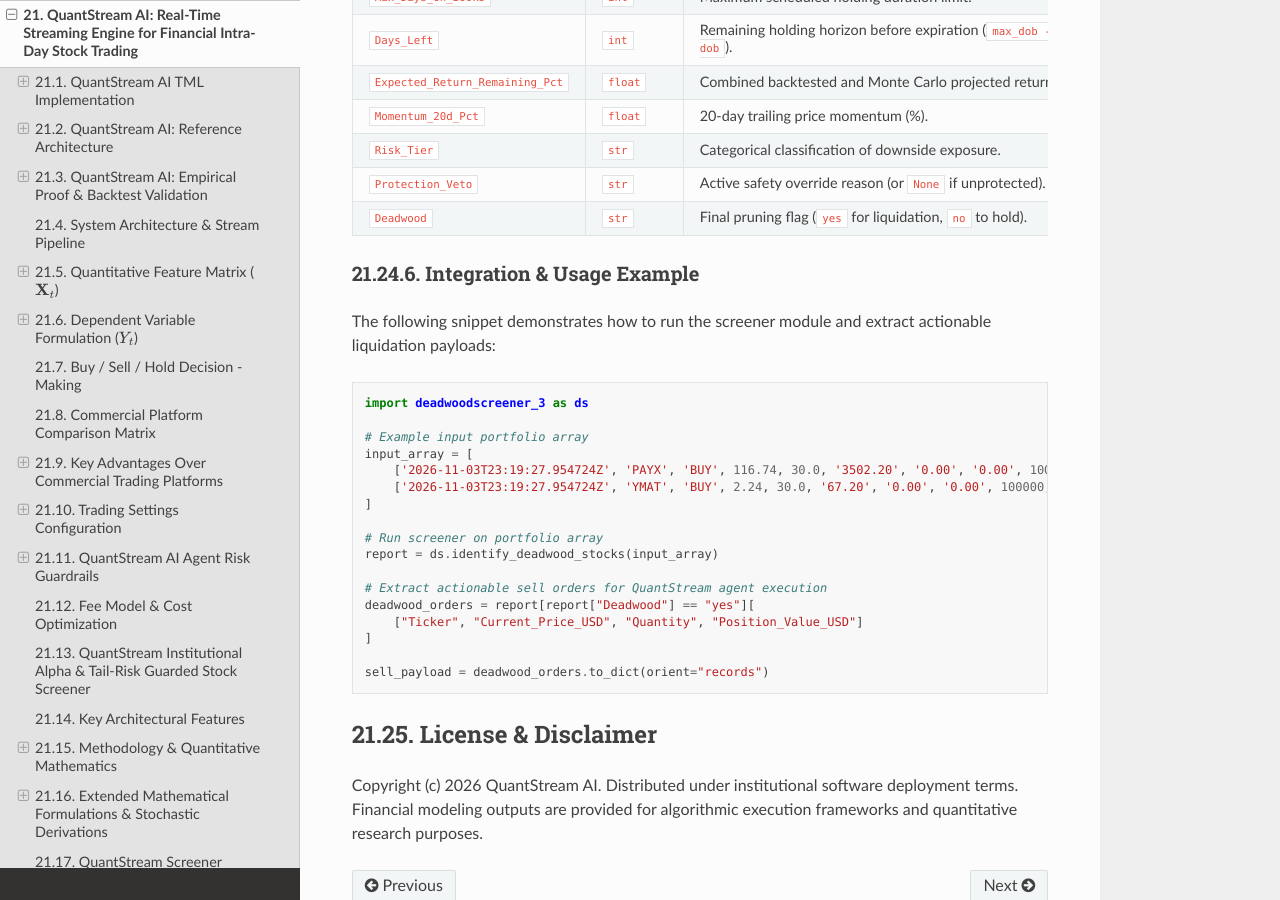
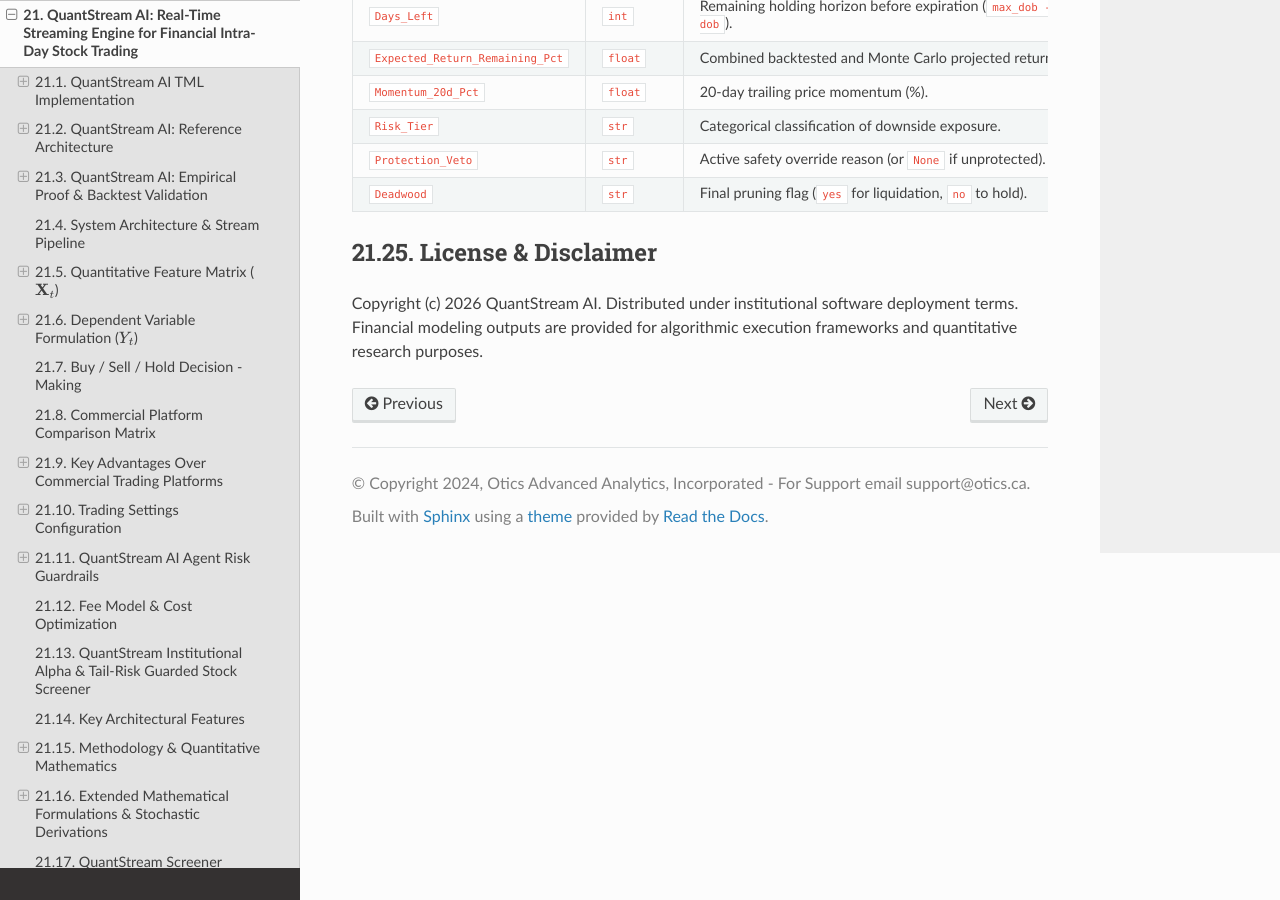
Before and after one commit to smaurice101/readthedocs, a Sphinx documentation site: the page built from docs/source/quantstream.rst, in a window 1280 px wide and 900 px high, scrolled down 29233 px. Built offline with Sphinx 7.4.7 and the Read the Docs theme 3.1.0, drawn with Linux system fonts in a browser that asks for light colours; pages that are not in the unit, such as notebooks, are missing from menus; some of the changed text lies outside the part shown.

Commit message:
Update quantstream.rst

```diff
--- a/docs/source/quantstream.rst
+++ b/docs/source/quantstream.rst
@@ -1239,18 +1239,18 @@
 Key Quantitative Mechanisms
 ---------------------------
 
-1. Vectorized Monte Carlo & Student-t Stress Simulator
+Vectorized Monte Carlo & Student-t Stress Simulator
 ~~~~~~~~~~~~~~~~~~~~~~~~~~~~~~~~~~~~~~~~~~~~~~~~~~~~~~
 Simulates 3,000 parallel price paths over the remaining holding horizon (``days_left``) using a combination of historical bootstrap block sampling (block size = 5) and parametric Student-t distribution shocks (:math:`df = 4`, volatility multiplier = :math:`1.25`).
 
 * **Downside Touch Probability** (``P_Touch_Minus10pct_horizon_Pct``): The likelihood that an asset touches a :math:`-10\%` drawdown threshold over the remaining duration.
 * **Expected Remaining Return** (``Expected_Return_horizon_Pct``): Projected terminal return across simulated paths.
 
-2. Walk-Forward Rolling Backtest
+Walk-Forward Rolling Backtest
 ~~~~~~~~~~~~~~~~~~~~~~~~~~~~~~~~
 Evaluates historical rolling windows matching the asset's remaining horizon across past price action, factoring in a :math:`0.20\%` roundtrip transaction cost assumption to measure expected real-world drift.
 
-3. Balanced 2-of-3 Warning Rule
+Balanced 2-of-3 Warning Rule
 ~~~~~~~~~~~~~~~~~~~~~~~~~~~~~~~
 A position is flagged as a candidate for pruning only if it triggers **at least 2 out of 3** distinct quantitative warning criteria:
 
@@ -1320,31 +1320,6 @@
      - ``str``
      - Final pruning flag (``yes`` for liquidation, ``no`` to hold).
 
-Integration & Usage Example
----------------------------
-
-The following snippet demonstrates how to run the screener module and extract actionable liquidation payloads:
-
-.. code-block:: python
-
-   import deadwoodscreener_3 as ds
-
-   # Example input portfolio array
-   input_array = [
-       ['2026-11-03T23:19:27.954724Z', 'PAYX', 'BUY', 116.74, 30.0, '3502.20', '0.00', '0.00', 100000, 'US', 'XNAS', 'interactive_broker', 'NO', 7, 5, 30],
-       ['2026-11-03T23:19:27.954724Z', 'YMAT', 'BUY', 2.24, 30.0, '67.20', '0.00', '0.00', 100000, 'US', 'XNAS', 'interactive_broker', 'NO', 5, 5, 30]
-   ]
-
-   # Run screener on portfolio array
-   report = ds.identify_deadwood_stocks(input_array)
-
-   # Extract actionable sell orders for QuantStream agent execution
-   deadwood_orders = report[report["Deadwood"] == "yes"][
-       ["Ticker", "Current_Price_USD", "Quantity", "Position_Value_USD"]
-   ]
-
-   sell_payload = deadwood_orders.to_dict(orient="records")
-
 License & Disclaimer
 ====================
 
```
